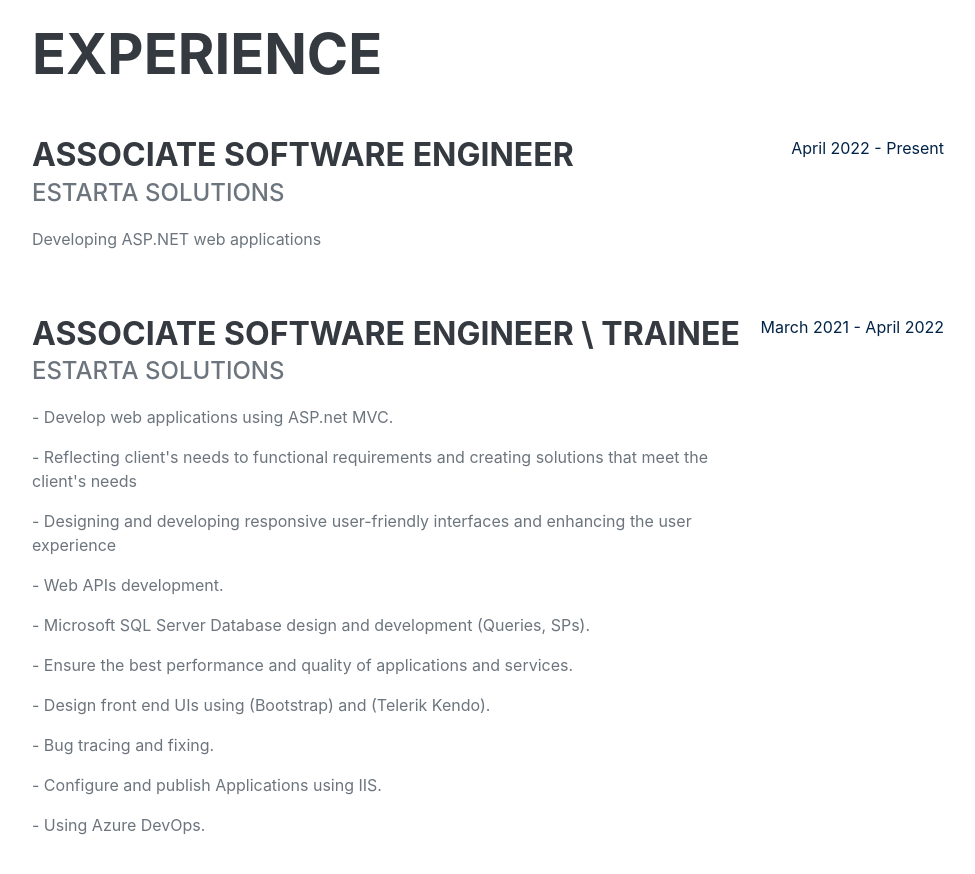
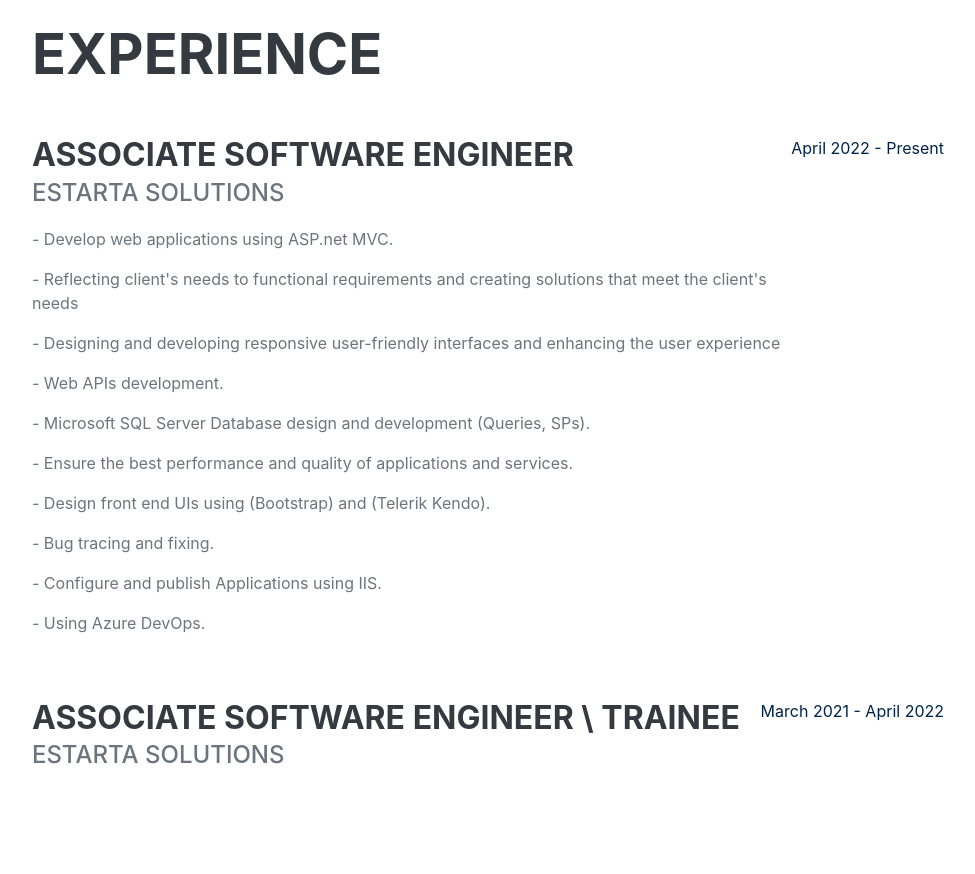
Before and after one commit to OShabrouqa/OShabrouqa.github.io, a plain HTML site: page index.html in a window 1280 px wide. Shown: the part 860-1734 px from the top of the page, without its empty margins (288-1263 px from the left). Drawn offline with nearby package versions, Linux system fonts and the light colour scheme; a web font is replaced by a local one.

Commit message:
update experience 2

```diff
--- a/index.html
+++ b/index.html
@@ -68,15 +68,7 @@
                         <div class="flex-grow-1">
                             <h3 class="mb-0">Associate Software Engineer</h3>
                             <div class="subheading mb-3">Estarta Solutions</div>
-                            <p>Developing ASP.NET web applications</p>
-                        </div>
-                        <div class="flex-shrink-0"><span class="text-primary">April 2022 - Present</span></div>
-                    </div>
-                    <div class="d-flex flex-column flex-md-row justify-content-between mb-5">
-                        <div class="flex-grow-1">
-                            <h3 class="mb-0">Associate Software Engineer \ Trainee</h3>
-                            <div class="subheading mb-3">Estarta Solutions</div>
-                            <p>- Develop web applications using ASP.net MVC.
+    <p>- Develop web applications using ASP.net MVC.
 
 </p>
                         <p>- Reflecting client's needs to functional requirements and creating solutions that meet the client's needs</p><p>- Designing and developing responsive user-friendly interfaces and enhancing the user experience</p><p>- Web APIs development.
@@ -92,6 +84,14 @@
 </p><p>- Configure and publish Applications using IIS.
 
 </p><p>- Using Azure DevOps.</p>
+                        </div>
+                        <div class="flex-shrink-0"><span class="text-primary">April 2022 - Present</span></div>
+                    </div>
+                    <div class="d-flex flex-column flex-md-row justify-content-between mb-5">
+                        <div class="flex-grow-1">
+                            <h3 class="mb-0">Associate Software Engineer \ Trainee</h3>
+                            <div class="subheading mb-3">Estarta Solutions</div>
+
                         </div>
                         <div class="flex-shrink-0"><span class="text-primary">March 2021 - April 2022</span></div>
                     </div>
```
